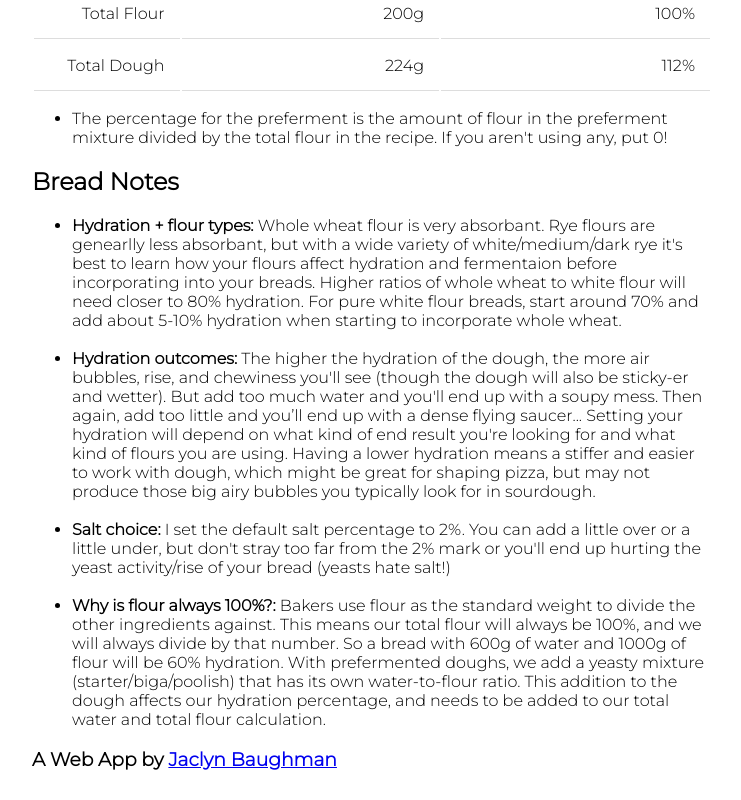
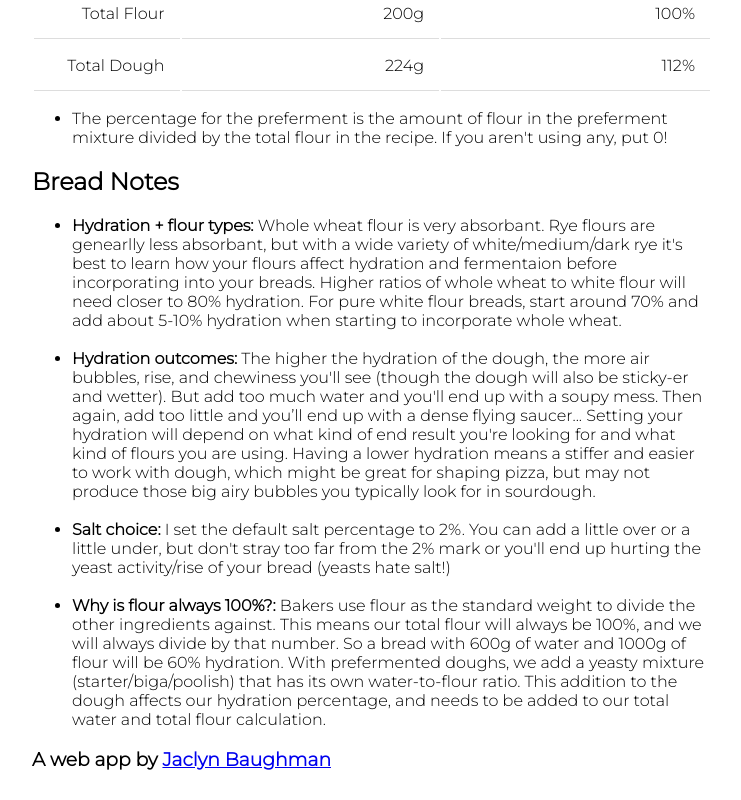
Before and after one commit to jclynb/bread-calc-react, a React (Vite) app: page / in a window 1280 px wide. Shown: the part 517-1317 px from the top of the page, without its empty margins (268-1009 px from the left). Built offline with nearby package versions, Linux system fonts and the light colour scheme.

Commit message:
label changes

```diff
--- a/src/App.jsx
+++ b/src/App.jsx
@@ -40,7 +40,7 @@ export default function App() {
         <div className="input-group">
         <Dropdown
            options={bread_options}
-           placeholder="Lean for flour, salt, water, yeast, Enriched if adding butter, milk, or eggs."
+           placeholder="Lean for flour, salt, water, yeast, Enriched if adding butter, milk, and/or eggs."
            value={breadtype}
            onChange={(options) => setBreadType(options.value)}
           />
@@ -130,7 +130,7 @@ export default function App() {
               setPreferment(e.target.valueAsNumber);
             }}
           />
-          <label for="hydroprefermentSlider"> + Preferment Hydration (%) </label>
+          <label for="hydroprefermentSlider"> &amp; Preferment Hydration (%) </label>
             <input
             id="hydroprefermentSlider"
             type="number"
@@ -216,7 +216,7 @@ export default function App() {
               setPreferment(e.target.valueAsNumber);
             }}
           />
-          <label for="hydroprefermentSlider"> + Preferment Hydration (%) </label>
+          <label for="hydroprefermentSlider"> &amp; Preferment Hydration (%) </label>
           <input
           id="hydroprefermentRange"
            type="number"
@@ -498,7 +498,7 @@ export default function App() {
           <br></br>
           <li> <strong> Why is flour always 100%?:</strong> Bakers use flour as the standard weight to divide the other ingredients against. This means our total flour will always be 100%, and we will always divide by that number. So a bread with 600g of water and 1000g of flour will be 60% hydration. With prefermented doughs, we add a yeasty mixture (starter/biga/poolish) that has its own water-to-flour ratio. This addition to the dough affects our hydration percentage, and needs to be added to our total water and total flour calculation.</li>
         </ul>
-        <h3> A Web App by <a href="https://www.notion.so/Meet-Jaclyn-3376e41006724ae29445f3733c96c4eb">Jaclyn Baughman</a> </h3>
+        <h3> A web app by <a href="https://www.notion.so/Meet-Jaclyn-3376e41006724ae29445f3733c96c4eb">Jaclyn Baughman</a> </h3>
       </div>
     );
     }
```
